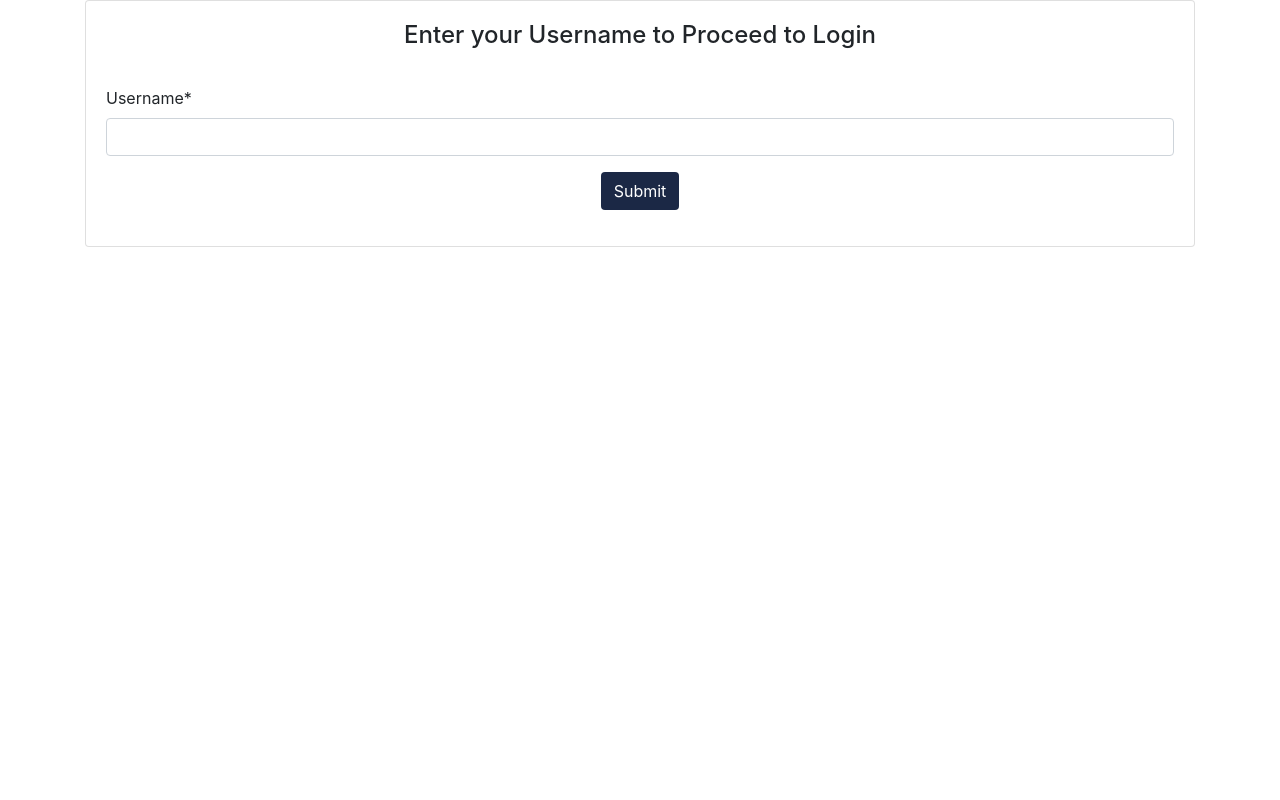
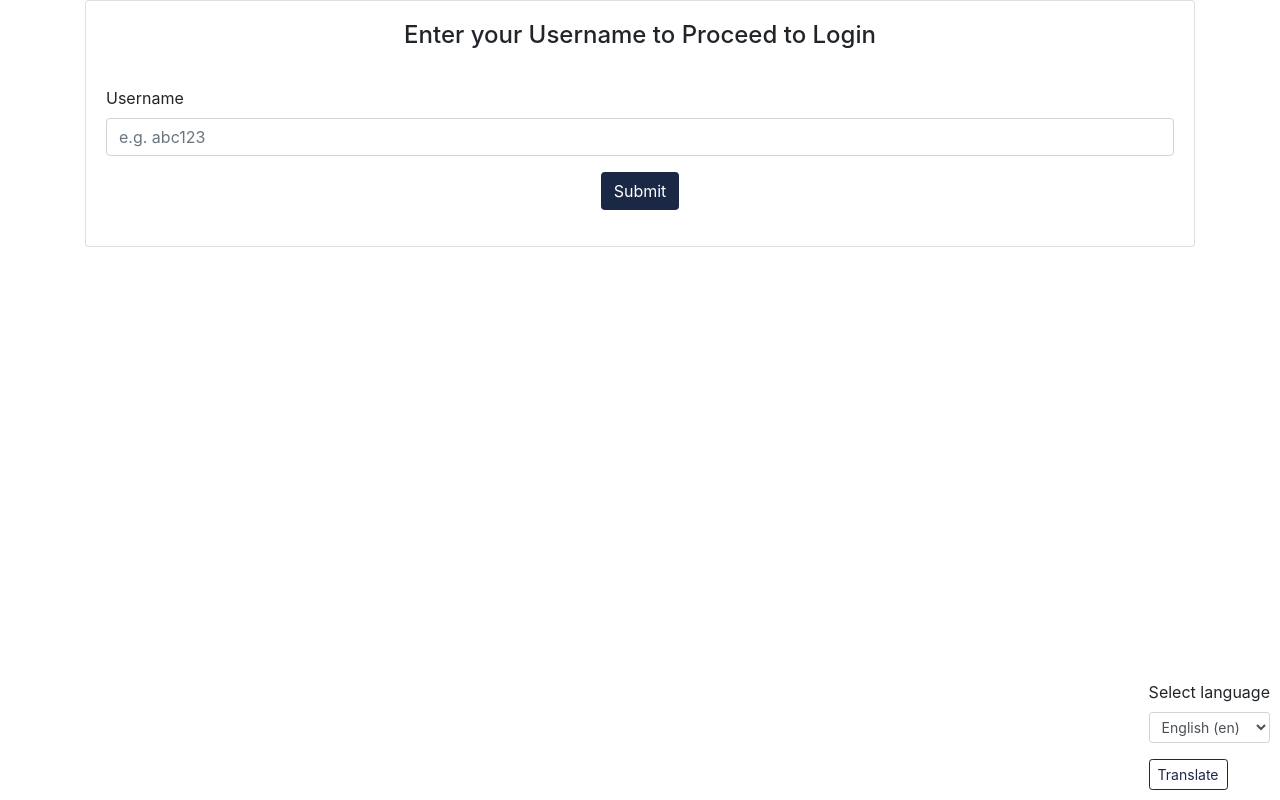
Before and after one commit to jayeshkarvir5/Voice_Auth, a Django app: page /en/accounts/enter/ in a window 1280 px wide. Run offline with Django 3.2, Linux system fonts and the light colour scheme; some libraries are stand-ins or nearby versions.

Commit message:
Translated few msgs

```diff
--- a/src/Voice_Auth/accounts/templates/accounts/enter-un.html
+++ b/src/Voice_Auth/accounts/templates/accounts/enter-un.html
@@ -4,15 +4,24 @@
 {% block body %}
 <div class="card" >
    <div class="card-body">
-     <h4 class="card-title text-center">Enter your Username to Proceed to Login</h4><br />
+     <h4 class="card-title text-center">{% trans 'Enter your Username to Proceed to Login'%}</h4><br />
      {% if error_message %}
-      <p>{{ error_message }}</p>
+      <p>{% blocktrans %}{{ error_message }}{% endblocktrans %}</p>
       {%endif%}
      <form method="post" enctype="multipart/form-data">
        {% csrf_token %}
-       {{ form|crispy }}
+       <!-- {{ form|crispy }} -->
+       {% if form.username.errors%}
+       <div class="alert alert-danger">
+           <strong>{{ form.username.errors|escape }}</strong>
+       </div>
+       {% endif %}
+       <div class="form-group iclass">
+           <label class="iclass" for="un">{% trans 'Username' %}</label>
+           <input class="form-control" id="un" maxlength="30" name="{{ form.username.html_name }}" placeholder="e.g. abc123" type="text"/>
+       </div>
        <div class="form-group text-center">
-           <button type="submit" class="btn submit-btn">Submit</button>
+           <button type="submit" class="btn submit-btn">{% trans 'Submit' %}</button>
        </div>
      </form>
    </div>
--- a/src/Voice_Auth/accounts/templates/accounts/index.html
+++ b/src/Voice_Auth/accounts/templates/accounts/index.html
@@ -1,10 +1,9 @@
 {% extends "base.html" %}
 {% load i18n %}
 
-{% block title %}Username{% endblock %}
+{% block title %}{% trans 'Username' %}{% endblock %}
 {% block body %}
 <h3>{% trans "Index" %}</h3>
-
 {% if request.user.is_authenticated %}
 <p class="lead"> {% trans 'To logout click' %} <a href="{% url 'accounts:logout_page' %}">{% trans 'here'%}</a>.</p>
 
--- a/src/Voice_Auth/accounts/views.py
+++ b/src/Voice_Auth/accounts/views.py
@@ -16,18 +16,18 @@ import random
 import time
 from google.cloud import texttospeech
 from google.cloud import translate
+from django.utils import translation
+
 
 translate_client = translate.Client()
 client = texttospeech.TextToSpeechClient()
-# Create your views here.
 # Flag = 1 for Hindi
 flag = 1
+
 
 class ResponseBot:
 
     def __init__(self):
-        # credential_path = "D:\BE\Final Year Project\all_work\src\Voice_Auth\cred.json"
-        # os.environ['GOOGLE_APPLICATION_CREDENTIALS'] = credential_path
         print('Bot Created')
 
     def askQuestion(self, questions):
@@ -58,9 +58,7 @@ class ResponseBot:
 
         return text.lower()
 
-    # def verifyResponse()
-
-    def deliverResponse(self, text, index,flag):
+    def deliverResponse(self, text, index, flag):
         # language = 'en'
         # myobj = gTTS(text=text, lang=language, slow=False)
         # myobj.save(settings.MEDIA_ROOT+'/output'+str(index)+'.mp3')
@@ -69,13 +67,13 @@ class ResponseBot:
 
         # For Hindi
         if flag == 1:
-            translation = translate_client.translate(text,target_language='hi')
+            translation = translate_client.translate(text, target_language='hi')
             text = translation['translatedText']
             print(translation['translatedText'])
 
             synthesis_input = texttospeech.types.SynthesisInput(text=text)
             voice = texttospeech.types.VoiceSelectionParams(
-                language_code='hi',ssml_gender=texttospeech.enums.SsmlVoiceGender.NEUTRAL)
+                language_code='hi', ssml_gender=texttospeech.enums.SsmlVoiceGender.NEUTRAL)
             audio_config = texttospeech.types.AudioConfig(
                 audio_encoding=texttospeech.enums.AudioEncoding.MP3)
             response = client.synthesize_speech(synthesis_input, voice, audio_config)
@@ -126,7 +124,10 @@ class LoginView(FormView):
         return super(LoginView, self).form_valid(form)
 
     def get_context_data(self, *args, **kwargs):
-        print(i18n_patterns)
+        if translation.get_language() == "en":
+            flag = 0
+        else:
+            flag = 1
         context = super(LoginView, self).get_context_data(*args, **kwargs)
         username = self.kwargs.get('username')
         user = Account.objects.get(username=username)
@@ -138,8 +139,8 @@ class LoginView(FormView):
         print(q2.pk)
         # response = bot.getResponse()
         # print(response)
-        link1 = bot.deliverResponse(q1.question, 1,flag)
-        link2 = bot.deliverResponse(q2.question, 2,flag)
+        link1 = bot.deliverResponse(q1.question, 1, flag)
+        link2 = bot.deliverResponse(q2.question, 2, flag)
         context['link1'] = link1
         context['link2'] = link2
         return context
--- a/src/Voice_Auth/templates/base.html
+++ b/src/Voice_Auth/templates/base.html
@@ -20,6 +20,23 @@
     <div class="container container-fluid">
     {% block body %}{% endblock %}
     </div>
+    <form class="corner-form" action ="{% url 'set_language' %}" method="post">
+    {% csrf_token %}
+     <input type="hidden" name="next" value="{{ redirect_to }}">
+     <div class="form-group">
+        <label for="FormControlSelect1">{% trans 'Select language' %}</label>
+         <select class="form-control form-control-sm col-sm-12" id="FormControlSelect1" name="language" >
+             {% get_available_languages as langs %}
+             {% get_language_info_list for langs as languages %}
+             {% for l in languages %}
+             <option value="{{ l.code }}" {% if l.code == LANGUAGE_CODE %} selected {% endif %}>
+                 {{ l.name}} ({{ l.code }})
+             </option>
+             {% endfor %}
+         </select>
+     </div>
+     <button class='btn btn-sm btn-outline-secondary follow-btn' id="translate" type="submit" />{% trans 'Translate' %}</button>
+        </form>
     {% include 'snippets/js.html' %}
     <script>{% include 'snippets/script.js' %}</script>
 </body>
--- a/src/Voice_Auth/templates/registration/login.html
+++ b/src/Voice_Auth/templates/registration/login.html
@@ -27,7 +27,7 @@
                 {%endfor%}
         {% endif %}
        <div class="form-group iclass">
-           <label class="iclass" for="un">{{ form.username.label_tag }}</label>
+           <label class="iclass" for="un">{% trans 'Username' %}</label>
            <input class="form-control" id="un" maxlength="30" name="{{ form.username.html_name }}" placeholder="" type="text" value="{{user.username}}"/>
        </div>
        <div class="form-group iclass">
--- a/src/Voice_Auth/templates/snippets/css.html
+++ b/src/Voice_Auth/templates/snippets/css.html
@@ -2,6 +2,11 @@
 <link rel="stylesheet" href="https://stackpath.bootstrapcdn.com/bootstrap/4.1.2/css/bootstrap.min.css" integrity="sha384-Smlep5jCw/wG7hdkwQ/Z5nLIefveQRIY9nfy6xoR1uRYBtpZgI6339F5dgvm/e9B" crossorigin="anonymous">
 <link rel="stylesheet" href="https://use.fontawesome.com/releases/v5.2.0/css/all.css" integrity="sha384-hWVjflwFxL6sNzntih27bfxkr27PmbbK/iSvJ+a4+0owXq79v+lsFkW54bOGbiDQ" crossorigin="anonymous">
 <style media="screen">
+    .corner-form{
+        position:absolute;
+        bottom:10px;
+        right:10px;
+    }
     .submit-btn{
         color:#fff;
         background-color: #1b2845;
--- a/src/Voice_Auth/templates/snippets/script.js
+++ b/src/Voice_Auth/templates/snippets/script.js
@@ -1,3 +1,4 @@
+{% load i18n %}
 var SpeechRecognition = window.webkitSpeechRecognition;
 
 var recognition = new SpeechRecognition();
@@ -6,10 +7,15 @@ var Textbox1 = $('#ans1');
 var Textbox2 = $('#ans2');
 var instructions = $('instructions');
 
+var flagl = 1;
+{% get_current_language as langcode %}
+{% if "hi" in langcode %}
+    flagl = 1;
+{% else %}
+    flagl =0;
+{% endif %}
 
-var flag = 1;
-
-if(flag===1){
+if(flagl==1){
   recognition.lang = 'hi';
 }
 
@@ -61,7 +67,6 @@ $('#start-btn2').on('click', function(e) {
   }
   recognition.start();
 });
-
 Textbox1.on('input', function() {
   Content = $(this).val();
 })
--- a/src/requirements.txt
+++ b/src/requirements.txt
@@ -10,5 +10,5 @@ whitenoise==4.1.3
 gTTS==2.0.4
 gTTS-token==1.1.3
 SpeechRecognition==3.8.1
-google-cloud-texttospeechcd
+google-cloud-texttospeech
 google-cloud-translate
```
Also changed, not shown: src/Voice_Auth/accounts/templates/accounts/logout-page.html (+5 -5 lines), src/Voice_Auth/templates/registration/register.html (+7 -0 lines), src/Voice_Auth/db.sqlite3, src/Voice_Auth/locale/hi/LC_MESSAGES/django.po, 3 other files.
